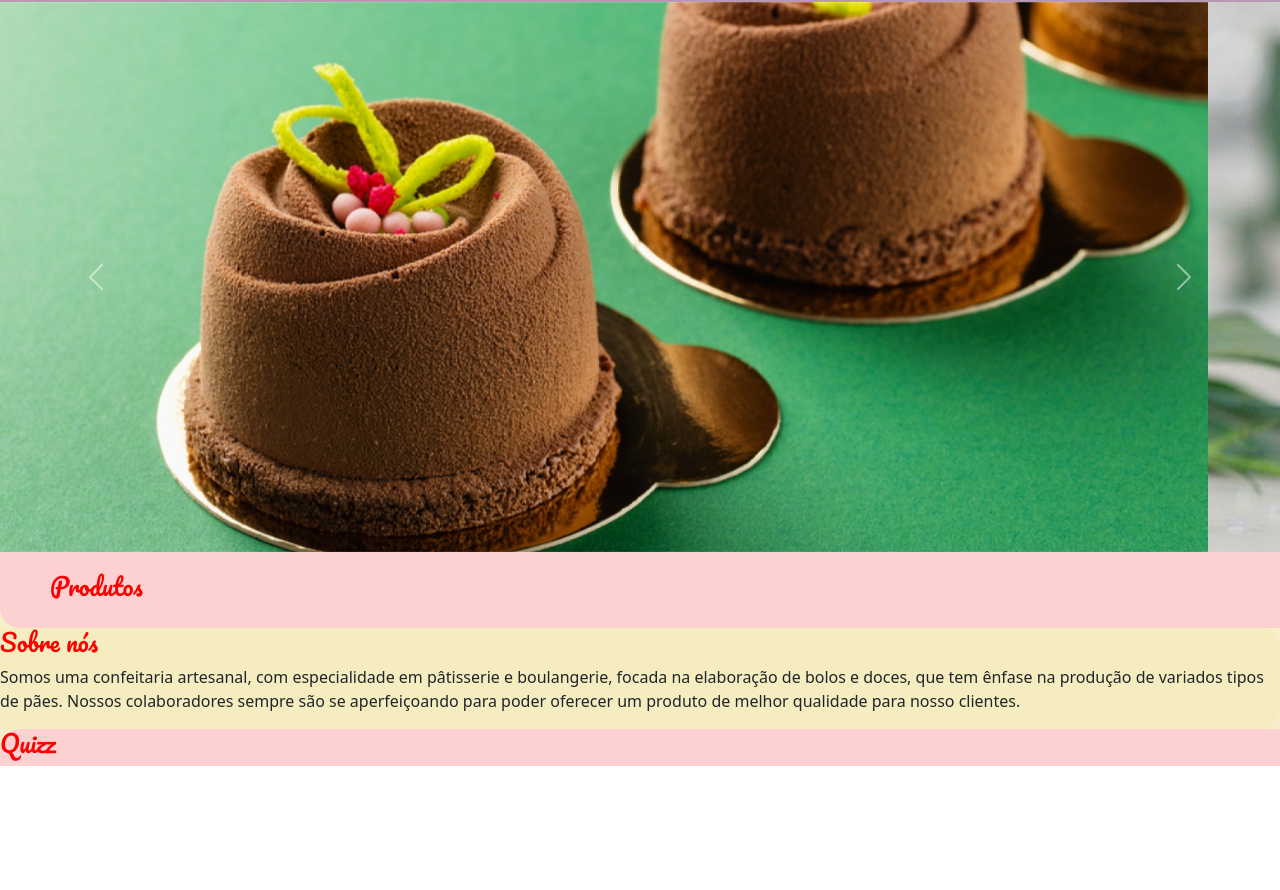
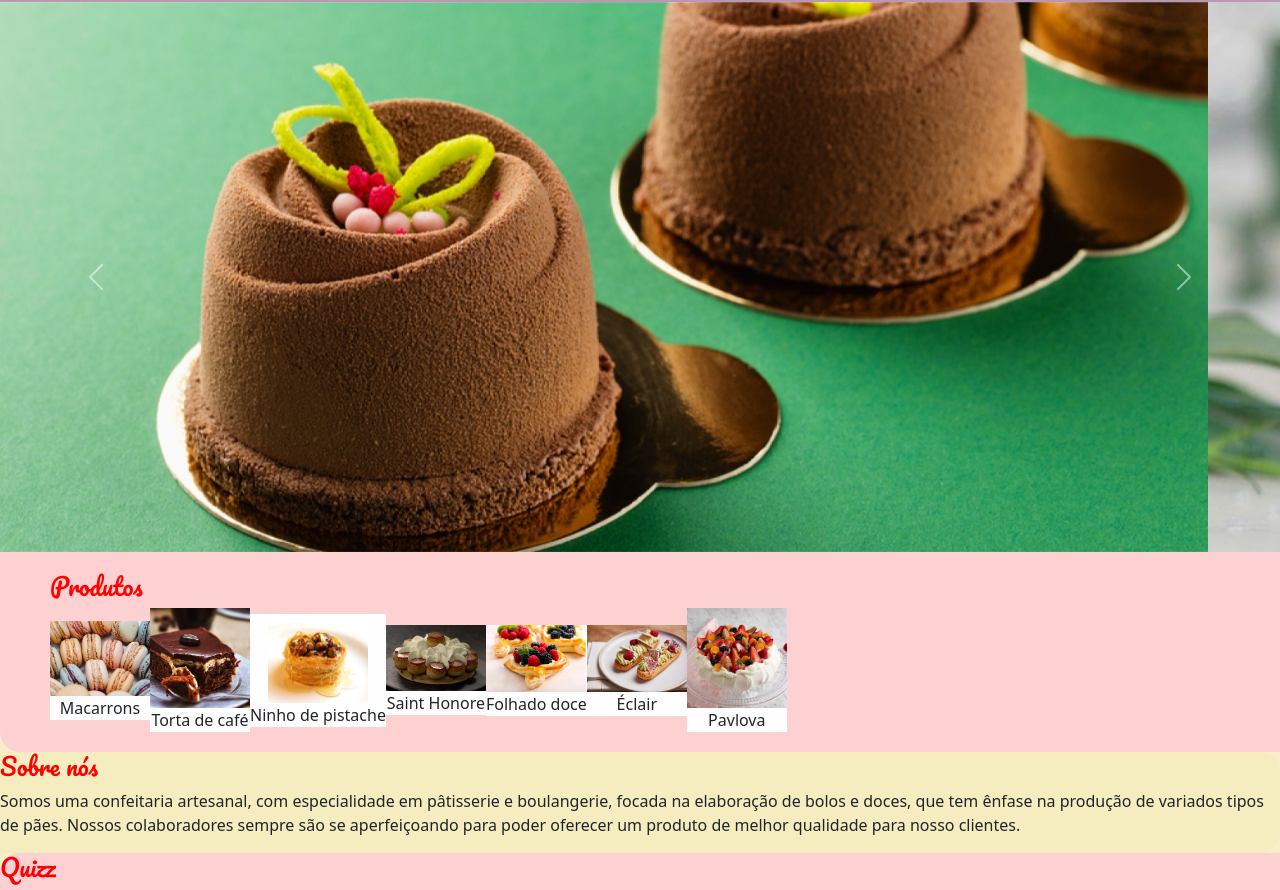
Before and after one commit to leticia-perotti/Swittie, a plain HTML site: page index.html in a window 1280 px wide. Shown: the part 60-950 px from the top of the page. Before the commit the page ends 826 px from the top, so only its background shows below. Drawn offline with nearby package versions, Linux system fonts and the light colour scheme.

Commit message:
Listagem produtos

```diff
--- a/index.html
+++ b/index.html
@@ -55,19 +55,38 @@
 
             <div class="lista-produtos">
               <div class="produto-item">
-
+                <img src="/imagens/produto-1.jpg" alt="imagens-macarrons" class="imagem-produto">
+                <label>Macarrons</label>
               </div>
 
               <div class="produto-item">
-
+                <img src="/imagens/produto-1.png" alt="imagens-torta-cafe" class="imagem-produto">
+                <label>Torta de café</label>
               </div>
 
               <div class="produto-item">
-
+                <img src="/imagens/produto-3.jpg" alt="imagens-doce-pitache" class="imagem-produto">
+                <label>Ninho de pistache</label>
               </div>
 
               <div class="produto-item">
+                <img src="/imagens/produto-4.png" alt="imagens-saint-honore" class="imagem-produto">
+                <label>Saint Honore</label>
+              </div>
 
+              <div class="produto-item">
+                <img src="/imagens/produto-5.jpg" alt="imagens-folhado" class="imagem-produto">
+                <label>Folhado doce</label>
+              </div>
+
+              <div class="produto-item">
+                <img src="/imagens/produto-6.jpg" alt="imagens-eclair" class="imagem-produto">
+                <label>Éclair</label>
+              </div>
+
+              <div class="produto-item">
+                <img src="/imagens/produto-7.jpeg" alt="imagens-pavlova" class="imagem-produto">
+                <label>Pavlova</label>
               </div>
 
             </div>
--- a/style.css
+++ b/style.css
@@ -112,5 +112,13 @@ h4{
 }
 
 .produto-item{
+    display: flex;
+    flex-direction: column;
+    align-items: center;
+    justify-content: center;
+    background-color: var(--branco);
+}
 
+.imagem-produto{
+    width: 100px;
 }
```
